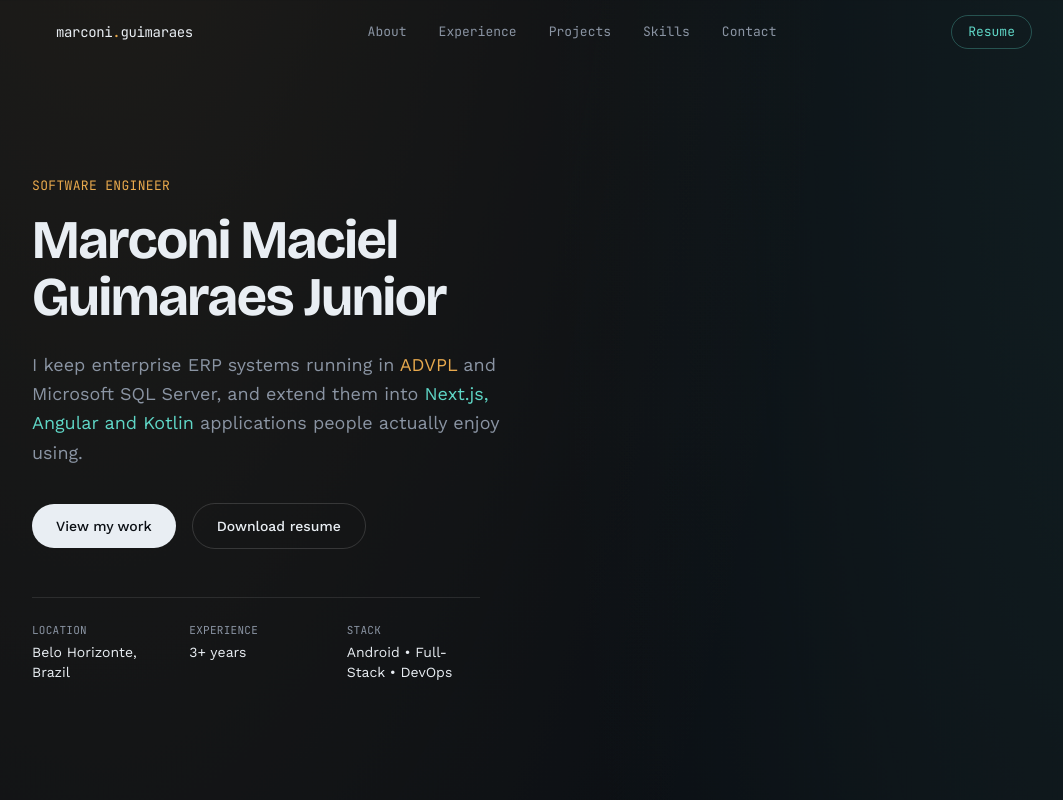
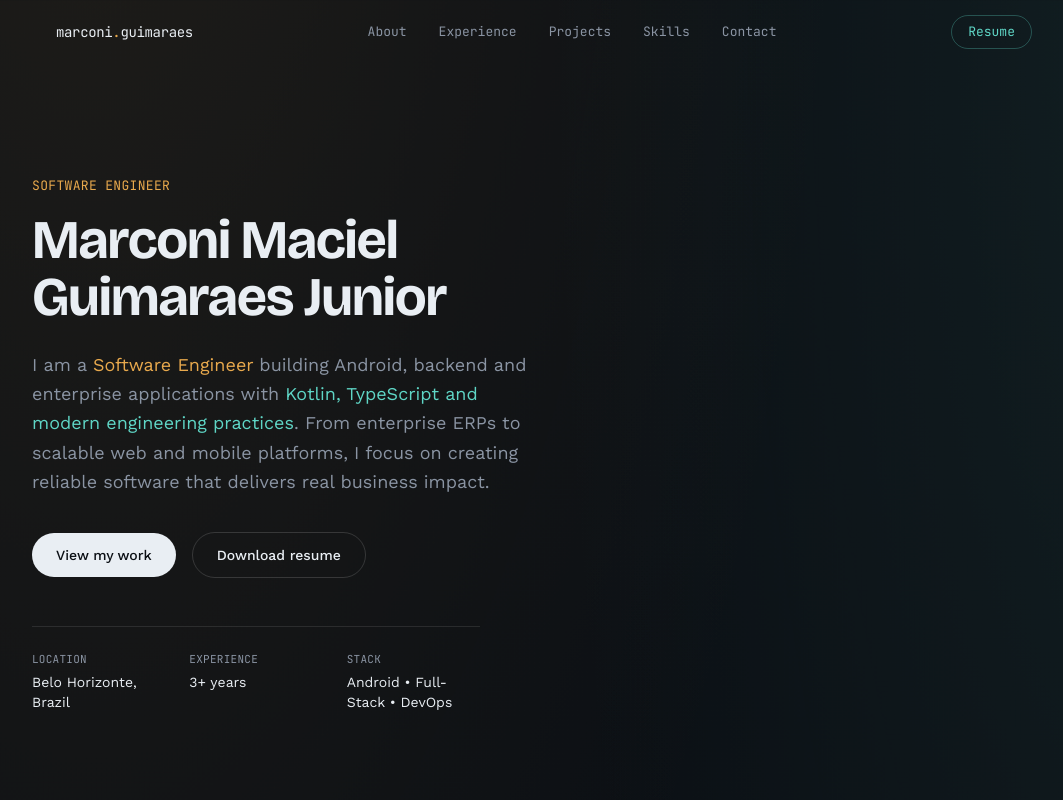
Before and after one commit to MarconiJunior/Portfolio, a Next.js app: page / in a window 1280 px wide. Shown: the top 800 px of the page, without its empty margins (96-1159 px from the left). Built offline with nearby package versions, Linux system fonts and the light colour scheme.

Commit message:
feat: update Hero component description and enhance clarity of software engineering focus

```diff
--- a/src/components/Hero.tsx
+++ b/src/components/Hero.tsx
@@ -28,11 +28,13 @@
 
           <Reveal delayMs={160}>
             <p className="mt-6 max-w-lg text-lg text-mute leading-relaxed">
-              I keep enterprise ERP systems running in{" "}
-              <span className="text-signal-amber">ADVPL</span> and Microsoft
-              SQL Server, and extend them into{" "}
-              <span className="text-signal-cyan">Next.js, Angular and Kotlin</span>{" "}
-              applications people actually enjoy using.
+              I am a{" "}
+              <span className="text-signal-amber">Software Engineer</span> building
+              Android, backend and enterprise applications with{" "}
+              <span className="text-signal-cyan"> Kotlin, TypeScript and
+              modern engineering practices</span>. From enterprise ERPs to scalable web and
+              mobile platforms, I focus on creating reliable software that delivers real
+              business impact.
             </p>
           </Reveal>
 
@@ -72,8 +74,7 @@
           <div className="rounded-2xl border border-white/10 bg-surface/60 p-6">
             <SignalTrace className="w-full h-auto" />
             <p className="mt-4 font-mono text-[11px] text-mute leading-relaxed">
-              One signal, two protocols — the same data model moving from a
-              green-screen ERP report to a React interface.
+              Turning complex business logic into modern software experiences.
             </p>
           </div>
         </Reveal>
```
